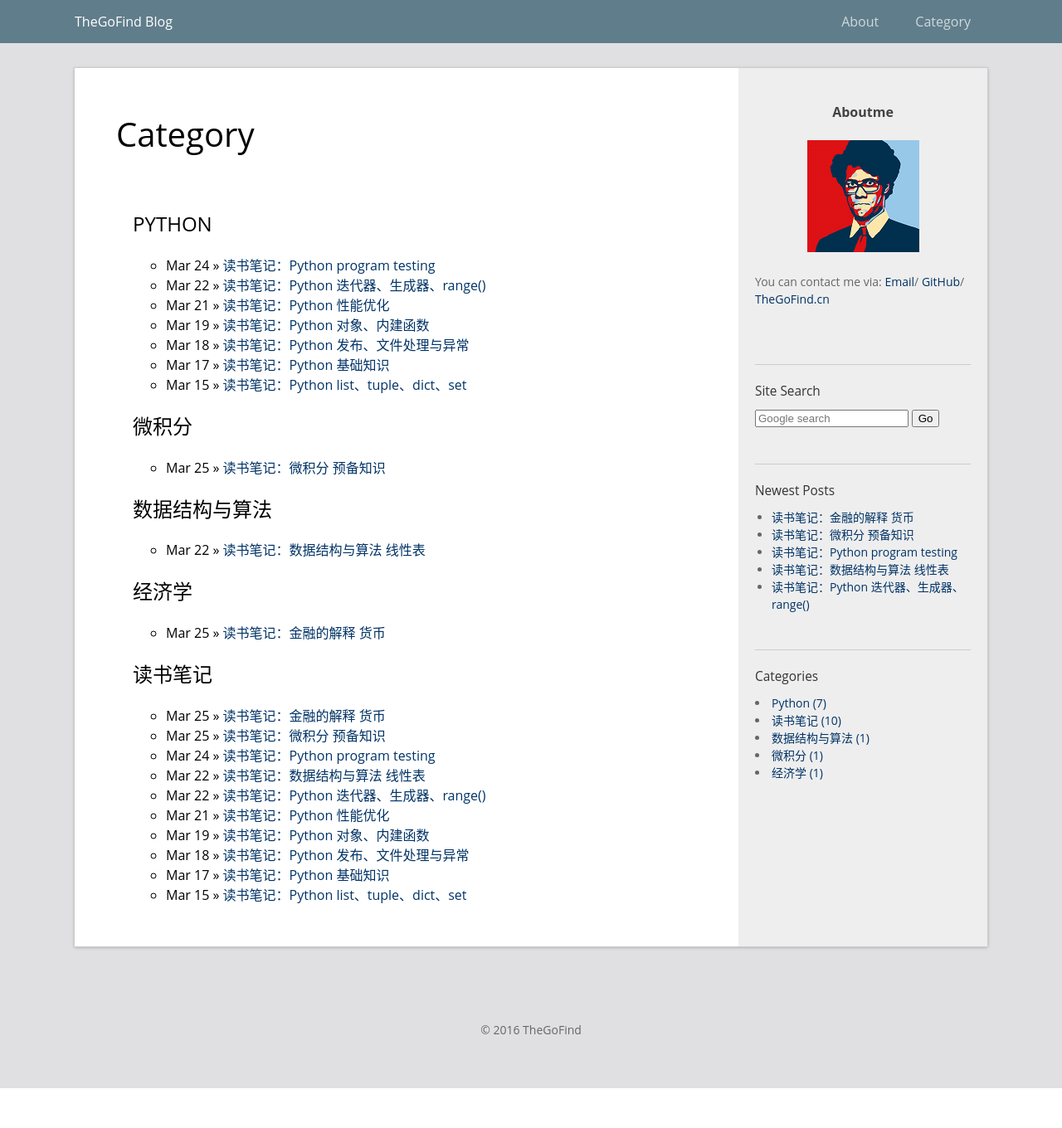
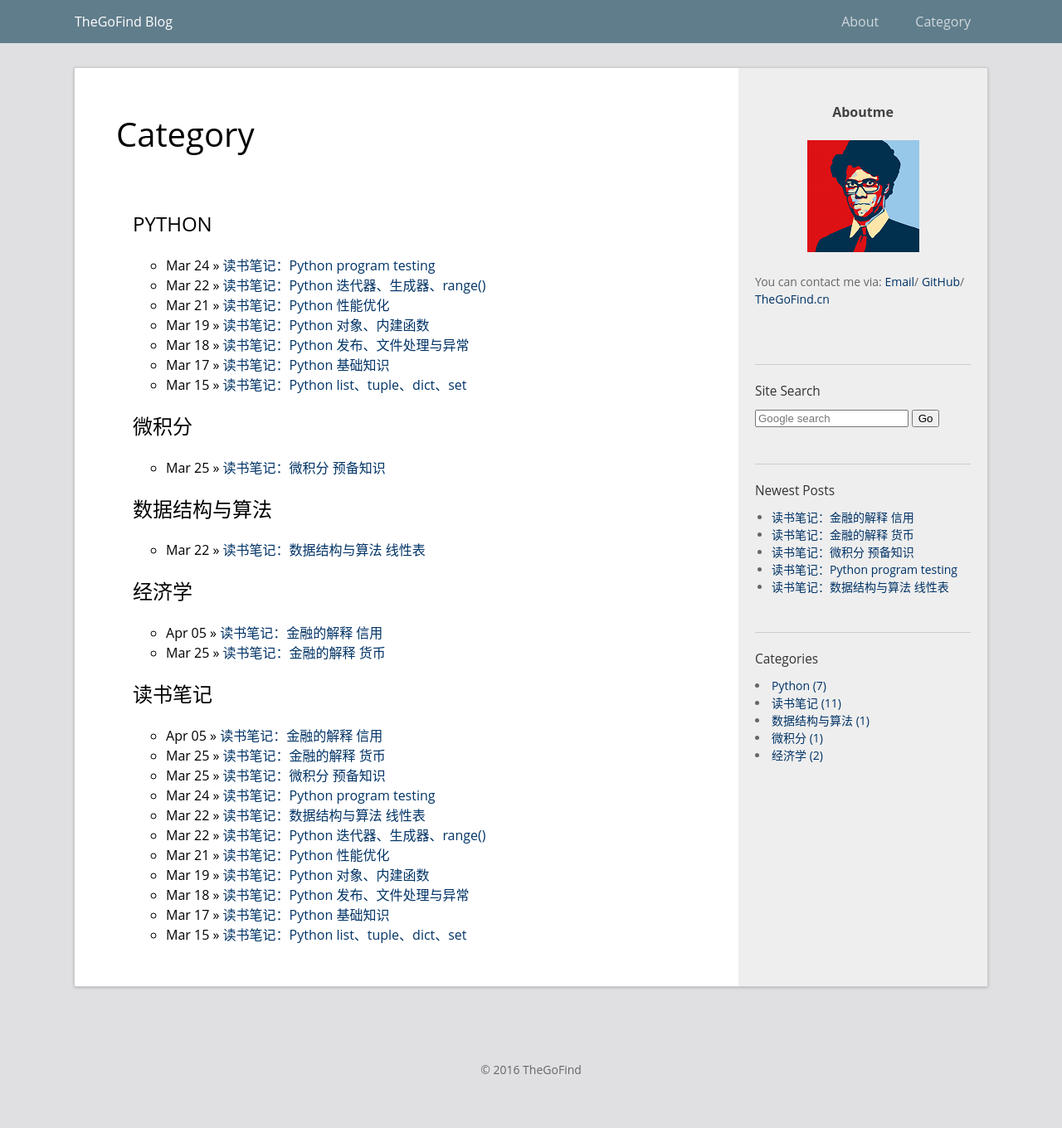
Before and after one commit to thegofind/thegofind.github.io, a Jekyll site: the page built from category.html, in a window 1280 px wide. Shown: the whole page at 83% size. Built offline with Jekyll 4.4.1, drawn with Linux system fonts in a browser that asks for light colours; before the commit the page ends 1312 px from its top, so only the background shows below that.

```diff
--- /dev/null
+++ b/_posts/2016-04-05-读书笔记：金融的解释 信用.md
@@ -0,0 +1,8 @@
+---
+layout: post
+title:  "读书笔记：金融的解释 信用"
+date:   2016-04-05 09:00:13
+categories: [经济学, 读书笔记]
+permalink: /archivers/reading-economics-credit
+---
+本文为读书笔记，书籍为《金融的解释》。
```
Also changed, not shown: _posts/2016-03-31-读书笔记：金融的解释 货币.md (+4 -13 lines).
